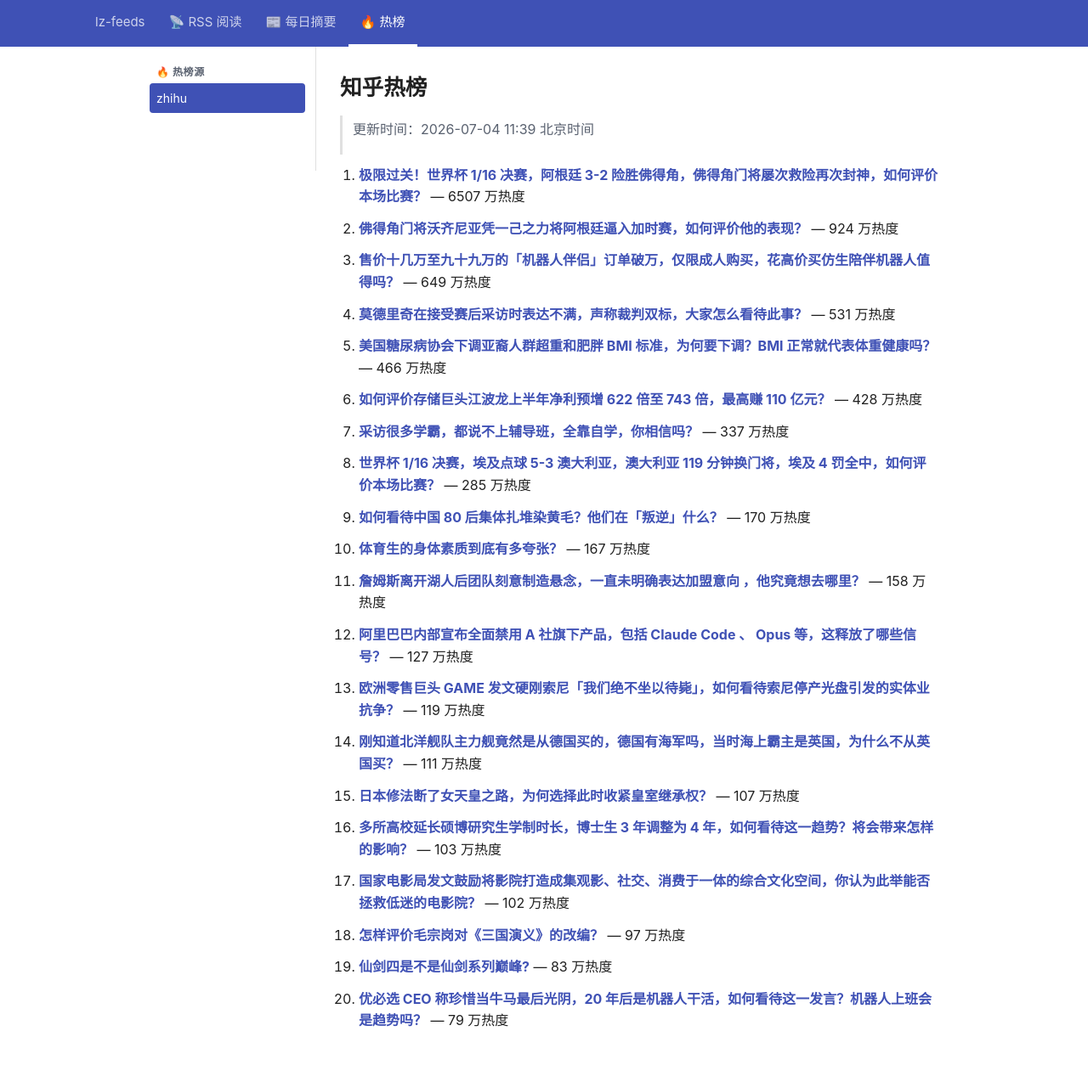
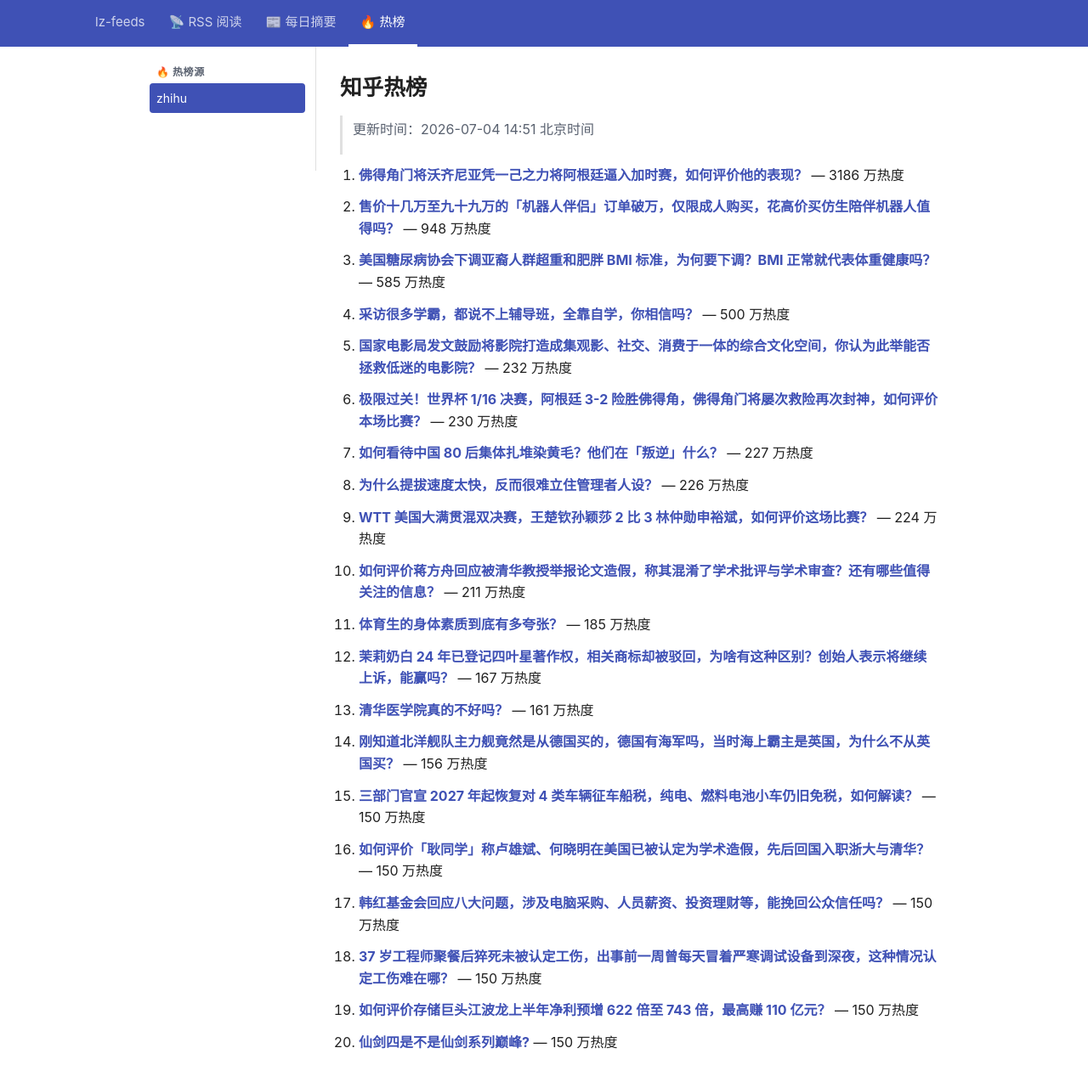
Before and after one commit to lizhang0101/lz-feeds, a Jekyll site: the page built from _hotlist/zhihu.md, in a window 1280 px wide and 1305 px high. Shown: the top 1274 px of the window at 85% size. Built offline with Jekyll 4.4.1, drawn with Linux system fonts in a browser that asks for light colours.

Commit message:
hotlist: 2026-07-04T06:51Z

```diff
--- a/_hotlist/zhihu.md
+++ b/_hotlist/zhihu.md
@@ -1,48 +1,48 @@
 ---
-updated: 2026-07-04 11:39 北京时间
+updated: 2026-07-04 14:51 北京时间
 count: 20
 ---
 
 # 知乎热榜
 
-> 更新时间：2026-07-04 11:39 北京时间
+> 更新时间：2026-07-04 14:51 北京时间
 
-1. **[极限过关！世界杯 1/16 决赛，阿根廷 3-2 险胜佛得角，佛得角门将屡次救险再次封神，如何评价本场比赛？](https://www.zhihu.com/question/2056419001685599487)** — 6507 万热度
+1. **[佛得角门将沃齐尼亚凭一己之力将阿根廷逼入加时赛，如何评价他的表现？](https://www.zhihu.com/question/2056651923759915138)** — 3186 万热度
 
-2. **[佛得角门将沃齐尼亚凭一己之力将阿根廷逼入加时赛，如何评价他的表现？](https://www.zhihu.com/question/2056651923759915138)** — 924 万热度
+2. **[售价十几万至九十九万的「机器人伴侣」订单破万，仅限成人购买，花高价买仿生陪伴机器人值得吗？](https://www.zhihu.com/question/2055671696800143351)** — 948 万热度
 
-3. **[售价十几万至九十九万的「机器人伴侣」订单破万，仅限成人购买，花高价买仿生陪伴机器人值得吗？](https://www.zhihu.com/question/2055671696800143351)** — 649 万热度
+3. **[美国糖尿病协会下调亚裔人群超重和肥胖 BMI 标准，为何要下调？BMI 正常就代表体重健康吗？](https://www.zhihu.com/question/2056372314535453404)** — 585 万热度
 
-4. **[莫德里奇在接受赛后采访时表达不满，声称裁判双标，大家怎么看待此事？](https://www.zhihu.com/question/2056431100180829159)** — 531 万热度
+4. **[采访很多学霸，都说不上辅导班，全靠自学，你相信吗？](https://www.zhihu.com/question/652958729)** — 500 万热度
 
-5. **[美国糖尿病协会下调亚裔人群超重和肥胖 BMI 标准，为何要下调？BMI 正常就代表体重健康吗？](https://www.zhihu.com/question/2056372314535453404)** — 466 万热度
+5. **[国家电影局发文鼓励将影院打造成集观影、社交、消费于一体的综合文化空间，你认为此举能否拯救低迷的电影院？](https://www.zhihu.com/question/2056509067665700235)** — 232 万热度
 
-6. **[如何评价存储巨头江波龙上半年净利预增 622 倍至 743 倍，最高赚 110 亿元？](https://www.zhihu.com/question/2056474499030017002)** — 428 万热度
+6. **[极限过关！世界杯 1/16 决赛，阿根廷 3-2 险胜佛得角，佛得角门将屡次救险再次封神，如何评价本场比赛？](https://www.zhihu.com/question/2056419001685599487)** — 230 万热度
 
-7. **[采访很多学霸，都说不上辅导班，全靠自学，你相信吗？](https://www.zhihu.com/question/652958729)** — 337 万热度
+7. **[如何看待中国 80 后集体扎堆染黄毛？他们在「叛逆」什么？](https://www.zhihu.com/question/2055282982999385425)** — 227 万热度
 
-8. **[世界杯 1/16 决赛，埃及点球 5-3 澳大利亚，澳大利亚 119 分钟换门将，埃及 4 罚全中，如何评价本场比赛？](https://www.zhihu.com/question/2056418799423680843)** — 285 万热度
+8. **[为什么提拔速度太快，反而很难立住管理者人设？](https://www.zhihu.com/question/2041055275512227144)** — 226 万热度
 
-9. **[如何看待中国 80 后集体扎堆染黄毛？他们在「叛逆」什么？](https://www.zhihu.com/question/2055282982999385425)** — 170 万热度
+9. **[WTT 美国大满贯混双决赛，王楚钦孙颖莎 2 比 3 林仲勋申裕斌，如何评价这场比赛？](https://www.zhihu.com/question/2056730447258677382)** — 224 万热度
 
-10. **[体育生的身体素质到底有多夸张？](https://www.zhihu.com/question/2053047509577209684)** — 167 万热度
+10. **[如何评价蒋方舟回应被清华教授举报论文造假，称其混淆了学术批评与学术审查？还有哪些值得关注的信息？](https://www.zhihu.com/question/2056724850379420332)** — 211 万热度
 
-11. **[詹姆斯离开湖人后团队刻意制造悬念，一直未明确表达加盟意向 ，他究竟想去哪里？](https://www.zhihu.com/question/2056285714816488151)** — 158 万热度
+11. **[体育生的身体素质到底有多夸张？](https://www.zhihu.com/question/2053047509577209684)** — 185 万热度
 
-12. **[阿里巴巴内部宣布全面禁用 A 社旗下产品，包括 Claude Code 、 Opus 等，这释放了哪些信号？](https://www.zhihu.com/question/2056394331271999624)** — 127 万热度
+12. **[茉莉奶白 24 年已登记四叶星著作权，相关商标却被驳回，为啥有这种区别？创始人表示将继续上诉，能赢吗？](https://www.zhihu.com/question/2056342546083570237)** — 167 万热度
 
-13. **[欧洲零售巨头 GAME 发文硬刚索尼「我们绝不坐以待毙」，如何看待索尼停产光盘引发的实体业抗争？](https://www.zhihu.com/question/2056053564435439693)** — 119 万热度
+13. **[清华医学院真的不好吗？](https://www.zhihu.com/question/2056358826610094746)** — 161 万热度
 
-14. **[刚知道北洋舰队主力舰竟然是从德国买的，德国有海军吗，当时海上霸主是英国，为什么不从英国买？](https://www.zhihu.com/question/2001420908707993510)** — 111 万热度
+14. **[刚知道北洋舰队主力舰竟然是从德国买的，德国有海军吗，当时海上霸主是英国，为什么不从英国买？](https://www.zhihu.com/question/2001420908707993510)** — 156 万热度
 
-15. **[日本修法断了女天皇之路，为何选择此时收紧皇室继承权？](https://www.zhihu.com/question/2055796070526014657)** — 107 万热度
+15. **[三部门官宣 2027 年起恢复对 4 类车辆征车船税，纯电、燃料电池小车仍旧免税，如何解读？](https://www.zhihu.com/question/2056428259915702710)** — 150 万热度
 
-16. **[多所高校延长硕博研究生学制时长，博士生 3 年调整为 4 年，如何看待这一趋势？将会带来怎样的影响？](https://www.zhihu.com/question/2055588335284744911)** — 103 万热度
+16. **[如何评价「耿同学」称卢雄斌、何晓明在美国已被认定为学术造假，先后回国入职浙大与清华？](https://www.zhihu.com/question/2056689569861300625)** — 150 万热度
 
-17. **[国家电影局发文鼓励将影院打造成集观影、社交、消费于一体的综合文化空间，你认为此举能否拯救低迷的电影院？](https://www.zhihu.com/question/2056509067665700235)** — 102 万热度
+17. **[韩红基金会回应八大问题，涉及电脑采购、人员薪资、投资理财等，能挽回公众信任吗？](https://www.zhihu.com/question/2056125863993914328)** — 150 万热度
 
-18. **[怎样评价毛宗岗对《三国演义》的改编？](https://www.zhihu.com/question/27275429)** — 97 万热度
+18. **[37 岁工程师聚餐后猝死未被认定工伤，出事前一周曾每天冒着严寒调试设备到深夜，这种情况认定工伤难在哪？](https://www.zhihu.com/question/2055338986755854625)** — 150 万热度
 
-19. **[仙剑四是不是仙剑系列巅峰?](https://www.zhihu.com/question/360385708)** — 83 万热度
+19. **[如何评价存储巨头江波龙上半年净利预增 622 倍至 743 倍，最高赚 110 亿元？](https://www.zhihu.com/question/2056474499030017002)** — 150 万热度
 
-20. **[优必选 CEO 称珍惜当牛马最后光阴，20 年后是机器人干活，如何看待这一发言？机器人上班会是趋势吗？](https://www.zhihu.com/question/2056338500371182782)** — 79 万热度
+20. **[仙剑四是不是仙剑系列巅峰?](https://www.zhihu.com/question/360385708)** — 150 万热度
```
